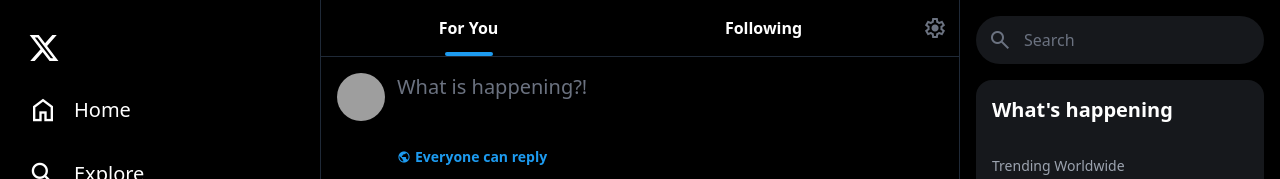
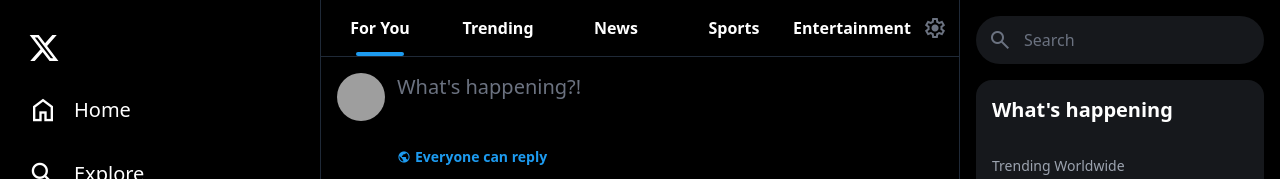
Before and after one commit to aviraltrip/X-UI-clone, a website: page src/index.html in a window 1280 px wide. Shown: the top 179 px of the page. Drawn offline with nearby package versions, Linux system fonts and the light colour scheme; grey boxes are pictures that could not be loaded.

Commit message:
UI changes

```diff
--- a/src/index.html
+++ b/src/index.html
@@ -87,17 +87,27 @@
                         <div class="absolute bottom-0 left-1/2 transform -translate-x-1/2 w-12 h-1 bg-[#1d9bf0] rounded-full"></div>
                     </div>
                     <div class="flex-1 text-center py-4 font-bold hover:bg-gray-900/50 cursor-pointer">
-                        Following
+                        Trending
+                    </div>
+                    <div class="flex-1 text-center py-4 font-bold hover:bg-gray-900/50 cursor-pointer">
+                        News
+                    </div>
+                    <div class="flex-1 text-center py-4 font-bold hover:bg-gray-900/50 cursor-pointer">
+                        Sports
+                    </div>
+                    <div class="flex-1 text-center py-4 font-bold hover:bg-gray-900/50 cursor-pointer">
+                        Entertainment
                     </div>
                     <div class="flex items-center justify-center w-12">
                         <span class="material-symbols-outlined text-gray-500 hover:text-white cursor-pointer">settings</span>
                     </div>
+
                 </div>
             </div>
             <div class="flex gap-3 p-4 border-b border-gray-800">
                 <img class="w-12 h-12 rounded-full" src="https://www.greaterauckland.org.nz/wp-content/uploads/2015/09/AT-Logo.png" alt="Profile">
                 <div class="flex-1">
-                    <textarea class="w-full bg-transparent text-xl placeholder-gray-500 resize-none outline-none" rows="2" placeholder="What is happening?!"></textarea>
+                    <textarea class="w-full bg-transparent text-xl placeholder-gray-500 resize-none outline-none" rows="2" placeholder="What's happening?!"></textarea>
                     <div class="flex items-center gap-1 text-[#1d9bf0] my-3">
                         <span class="material-symbols-outlined text-sm">public</span>
                         <span class="text-sm font-bold">Everyone can reply</span>
@@ -111,7 +121,7 @@
                             <span class="material-symbols-outlined hover:bg-gray-900 p-2 rounded-full cursor-pointer transition-colors">event</span>
                             <span class="material-symbols-outlined hover:bg-gray-900 p-2 rounded-full cursor-pointer transition-colors">location_on</span>
                         </div>
-                        <button class="bg-[#1d9bf0] px-6 py-1.5 rounded-full text-white font-bold hover:bg-[#1a8cd8] transition-colors disabled:opacity-50" disabled>Post</button>
+                        <button class="bg-[#1d9bf0] px-6 py-1.5 rounded-full text-white font-bold hover:bg-[#1a8cd8] cursor-pointer transition-colors disabled:opacity-50" disabled>Post</button>
                     </div>
                 </div>
             </div>
```
